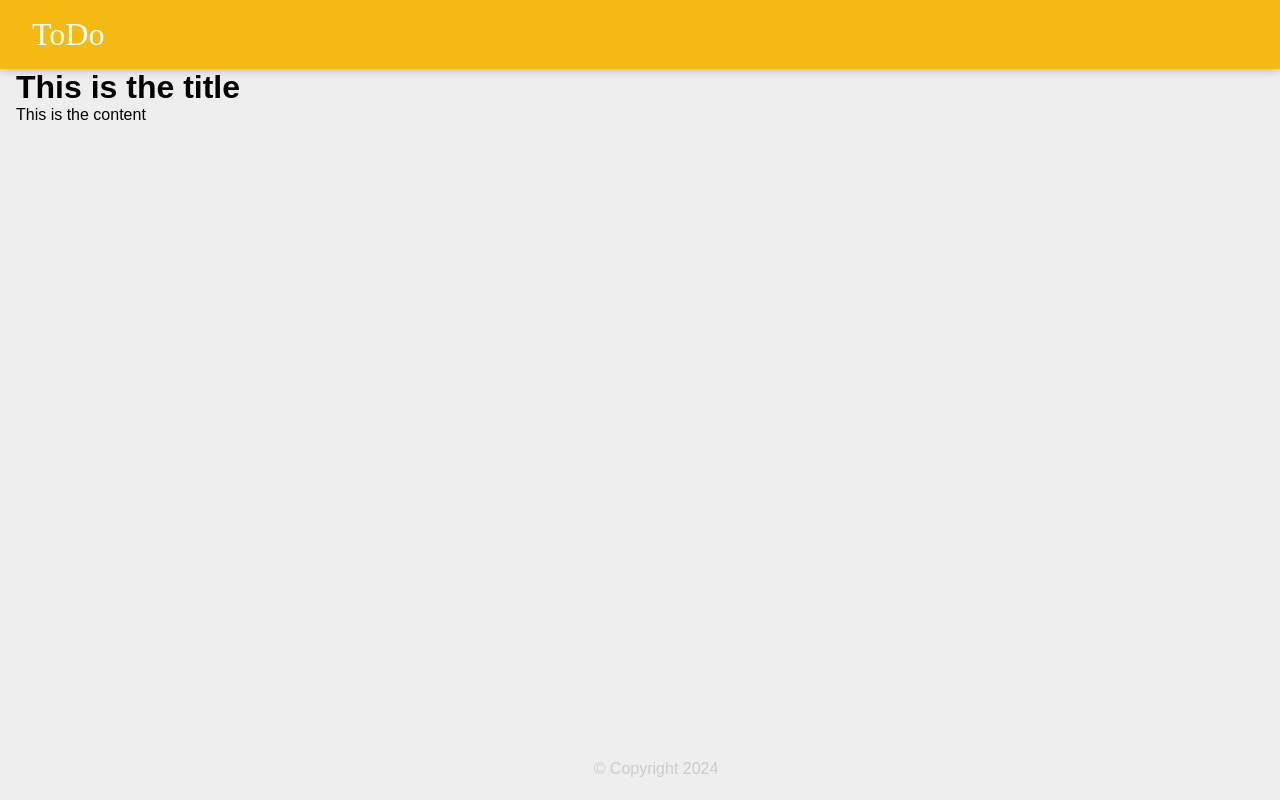
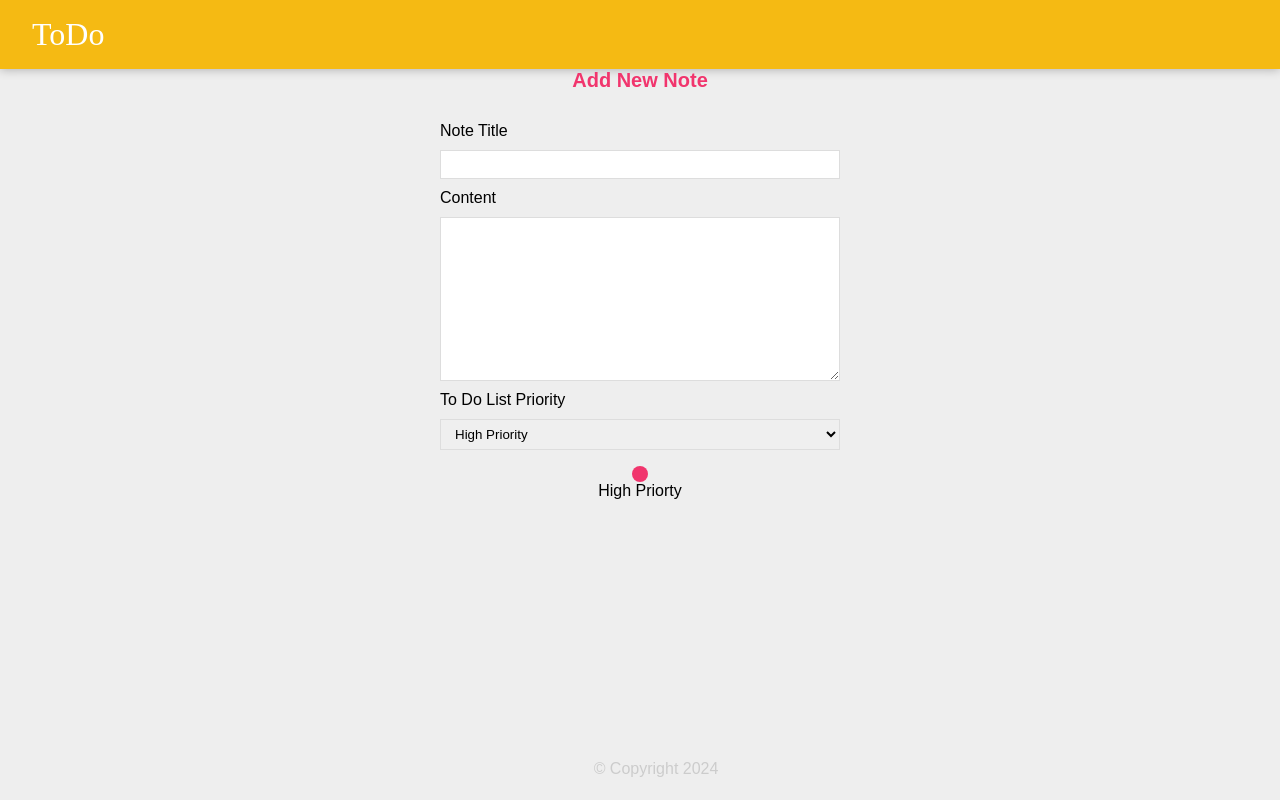
Before and after one commit to MATOME-SHOPRITE/todoapp, a React (Create React App) app in the folder todoapp/: page / in a window 1280 px wide. Built offline with nearby package versions, Linux system fonts and the light colour scheme.

Commit message:
Completed to do item Component
Completed to do item Component

```diff
--- a/todoapp/src/components/App.jsx
+++ b/todoapp/src/components/App.jsx
@@ -1,14 +1,17 @@
 import React from "react";
-import Header from "./Header";
-import Footer from "./Footer";
-import Note from "./Note";
+import Header from "./HeaderComponent/Header";
+import Footer from "./FooterComponent/Footer";
+import Form from "./CreateToDoItem_Components/CreateToDoItem";
+
+
+
 
 function App(){
 
     return <div>
 
         <Header/>
-        <Note/>
+        <Form/>
         <Footer/>
 
     </div>
--- /dev/null
+++ b/todoapp/src/components/CreateToDoItem_Components/CreateToDoItem.jsx
@@ -0,0 +1,93 @@
+import React, { useState } from "react";
+import "./styles.css"
+
+function Form(){
+
+
+    const [title,setTitle] = useState('')
+    const [content,setContent] = useState('')
+    const [priority,setPriority] = useState('High Priorty')
+
+
+    return <div className="create">
+
+        {/* Form Name */}
+
+        <h2>Add New Note</h2>
+
+        <form>
+
+            {/* Note Title: */}
+
+            <label> Note Title </label>
+
+            <input
+
+               type="text" required
+               value = {title}
+
+            // Change the titleValue when we change the input value
+            //event.target.value will take the input value and use it to set the title
+               onChange={ (event) => setTitle(event.target.value)}
+
+            />
+
+
+
+            {/* Note Content */}
+
+            <label>Content</label>
+
+
+            <textarea name ="" id="" cols="30" rows="10" required
+
+                value={content}
+
+                onChange={(event) => setContent(event.target.value)}
+
+            ></textarea>
+
+
+
+            {/* Note Priority */}
+
+            <label> To Do List Priority</label>
+
+            <select
+
+                value={priority}
+                onChange={(event) => setPriority(event.target.value)}
+
+
+            >
+
+                <option value="1"> High Priority </option>
+                <option value="2">Medium Priority</option>
+                <option value="3">Low Priority</option>
+
+
+            </select>
+
+
+            {/* Submit Button */}
+
+            <button></button>
+
+
+
+        </form>
+
+        {title}
+        {content}
+        {priority}
+
+
+    </div>
+
+
+
+
+
+}
+
+export default Form;
--- /dev/null
+++ b/todoapp/src/components/CreateToDoItem_Components/styles.css
@@ -0,0 +1,31 @@
+
+.create {
+  max-width: 400px;
+  margin: 0 auto;
+  text-align: center;
+}
+.create label {
+  text-align: left;
+  display: block;
+}
+.create h2 {
+  font-size: 20px;
+  color: #f1356d;
+  margin-bottom: 30px;
+}
+.create input, .create textarea, .create select {
+  width: 100%;
+  padding: 6px 10px;
+  margin: 10px 0;
+  border: 1px solid #ddd;
+  box-sizing: border-box;
+  display: block;
+}
+.create button {
+  background: #f1356d;
+  color: #fff;
+  border: 0;
+  padding: 8px;
+  border-radius: 8px;
+  cursor: pointer;
+}
--- /dev/null
+++ b/todoapp/src/components/HeaderComponent/styles.css
@@ -0,0 +1,56 @@
+* {
+  padding: 0;
+  margin: 0;
+  box-sizing: border-box;
+}
+html {
+  font-family: "Montserrat", sans-serif;
+}
+body {
+  background: #eee;
+  padding: 0 16px;
+}
+
+header {
+  background-color: #f5ba13;
+  margin: auto -16px;
+  padding: 16px 32px;
+  box-shadow: 0 0 10px 0 rgba(0, 0, 0, 0.3);
+}
+
+header h1 {
+  color: #fff;
+  font-family: "McLaren", cursive;
+  font-weight: 200;
+}
+
+footer {
+  position: absolute;
+  text-align: center;
+  bottom: 0;
+  width: 100%;
+  height: 2.5rem;
+}
+
+footer p {
+  color: #ccc;
+}
+.note {
+  background: #fff;
+  border-radius: 7px;
+  box-shadow: 0 2px 5px #ccc;
+  padding: 10px;
+  width: 240px;
+  margin: 16px;
+  float: left;
+}
+.note h1 {
+  font-size: 1.1em;
+  margin-bottom: 6px;
+}
+.note p {
+  font-size: 1.1em;
+  margin-bottom: 10px;
+  white-space: pre-wrap;
+  word-wrap: break-word;
+}
--- a/todoapp/src/components/Note.jsx
+++ /dev/null
@@ -1,16 +0,0 @@
-import React from "react";
-
-function Note(){
-
-
-    return <div>
-
-        <h1>This is the title</h1>
-        <p>This is the content</p>
-    </div>
-
-
-
-}
-
-export default Note;
```
Also changed, not shown: todoapp/src/notes.js (added, +29 -0 lines), todoapp/src/components/FooterComponent/Footer.jsx (renamed from todoapp/src/components/Footer.jsx), todoapp/src/components/FooterComponent/styles.css (renamed from todoapp/src/components/styles.css), todoapp/src/components/HeaderComponent/Header.jsx (renamed from todoapp/src/components/Header.jsx).
